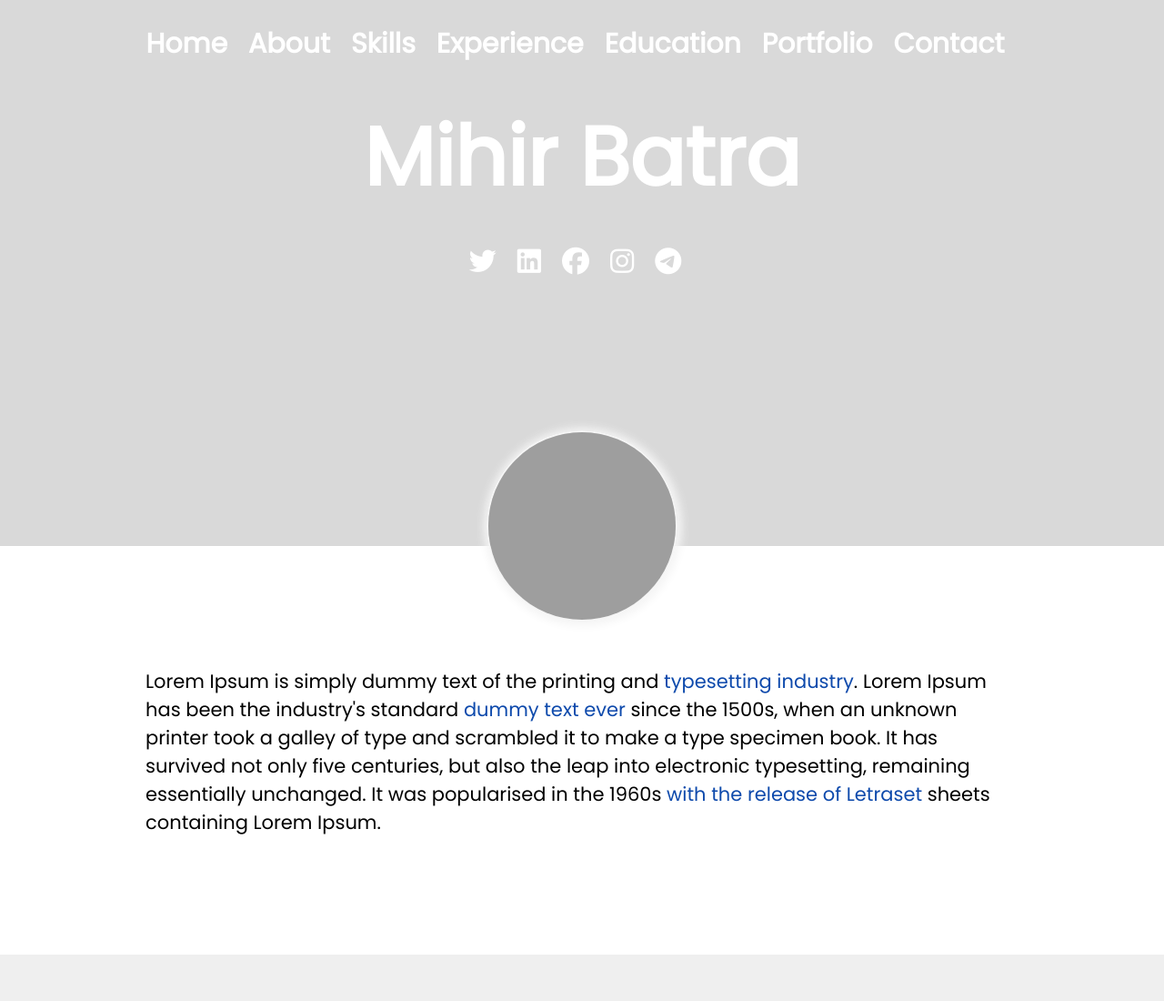
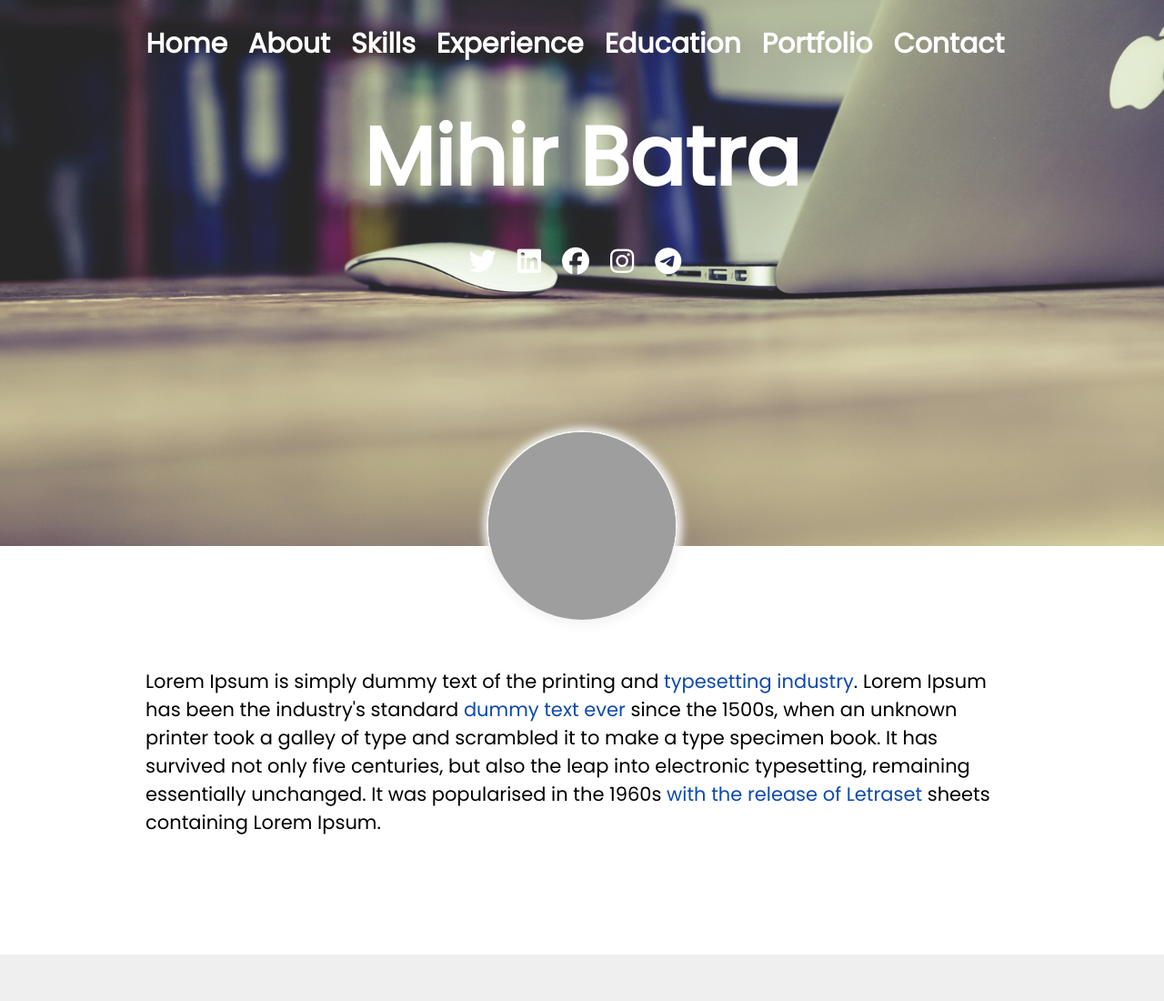
Before and after one commit to Iamshivambatra/resume, a plain HTML site: page index.html in a window 1280 px wide. Shown: the top 1100 px of the page at 91% size. Drawn offline with Linux system fonts and the light colour scheme; the site is published under a folder, as on GitHub Pages, so addresses that start at the root find nothing.

Commit message:
update index.css

```diff
--- a/index.css
+++ b/index.css
@@ -8,7 +8,7 @@
 }
 
 #header-content {
-  background-image: url(/images/macbook_mouse.jpg);
+  background-image: url(./images/macbook_mouse.jpg);
   background-color: lightgrey;
   background-position: center;
   background-attachment: fixed;
```
